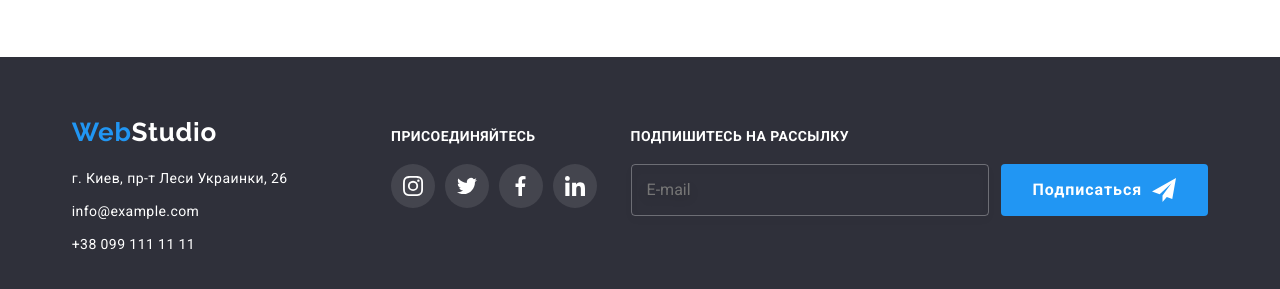
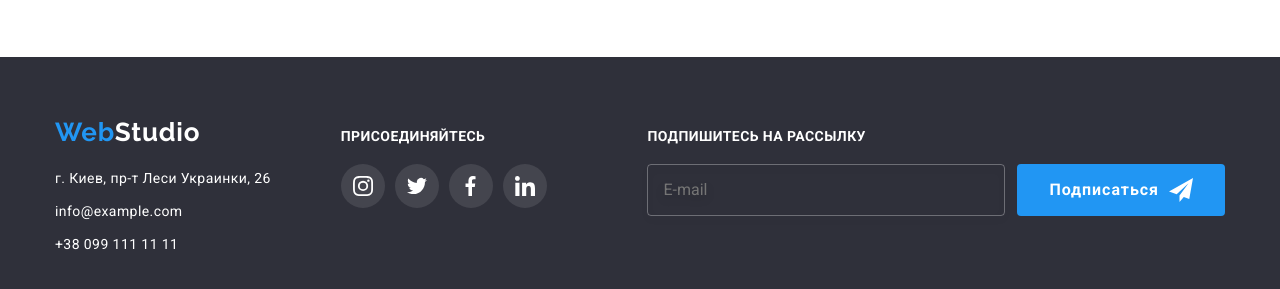
Before and after one commit to NikitaTysh/goit-markup-hw-08, a plain HTML site: page index.html in a window 1280 px wide. Shown: the part 2442-2731 px from the top of the page. Drawn offline with nearby package versions, Linux system fonts and the light colour scheme.

Commit message:
index done

```diff
--- a/sass/layout/_footer.scss
+++ b/sass/layout/_footer.scss
@@ -24,16 +24,21 @@
   }
   &-cont-item:last-child {
     margin-bottom: 0;
+    @media screen and ( min-width:1200px) {
+      margin-left: auto;
+
+    }
   }
 
   &-cont-item:not(:last-child) {
-    @media screen and (min-width: 768px) {
+    @media screen and (min-width: 1200px) {
       margin-right: 70px;
     }
   }
-  &-cont-item:nth-child(2) {
-    margin-right: 0;
-  }
+  // }
+  // &-cont-item:nth-child(2) {
+  //   margin-right: 0;
+  // }
   &-cont-item {
     text-align: center;
     @media screen and (min-width: 1200px) {
@@ -48,11 +53,14 @@
   }
 }
 .containeer-footer {
-  @media screen and (min-width: 768px) {
+  @media screen and (min-width: 768px)  {
     display: flex;
     flex-wrap: wrap;
+
+    align-items: baseline;
+  }
+  @media screen  and (min-width: 768px) and (max-width: 1200px) {
     justify-content: space-around;
-    align-items: baseline;
   }
   @media screen and (min-width: 1200px) {
     align-items: baseline;
```
Also changed, not shown: css/main.css, css/main.min.css, 2 other files.
